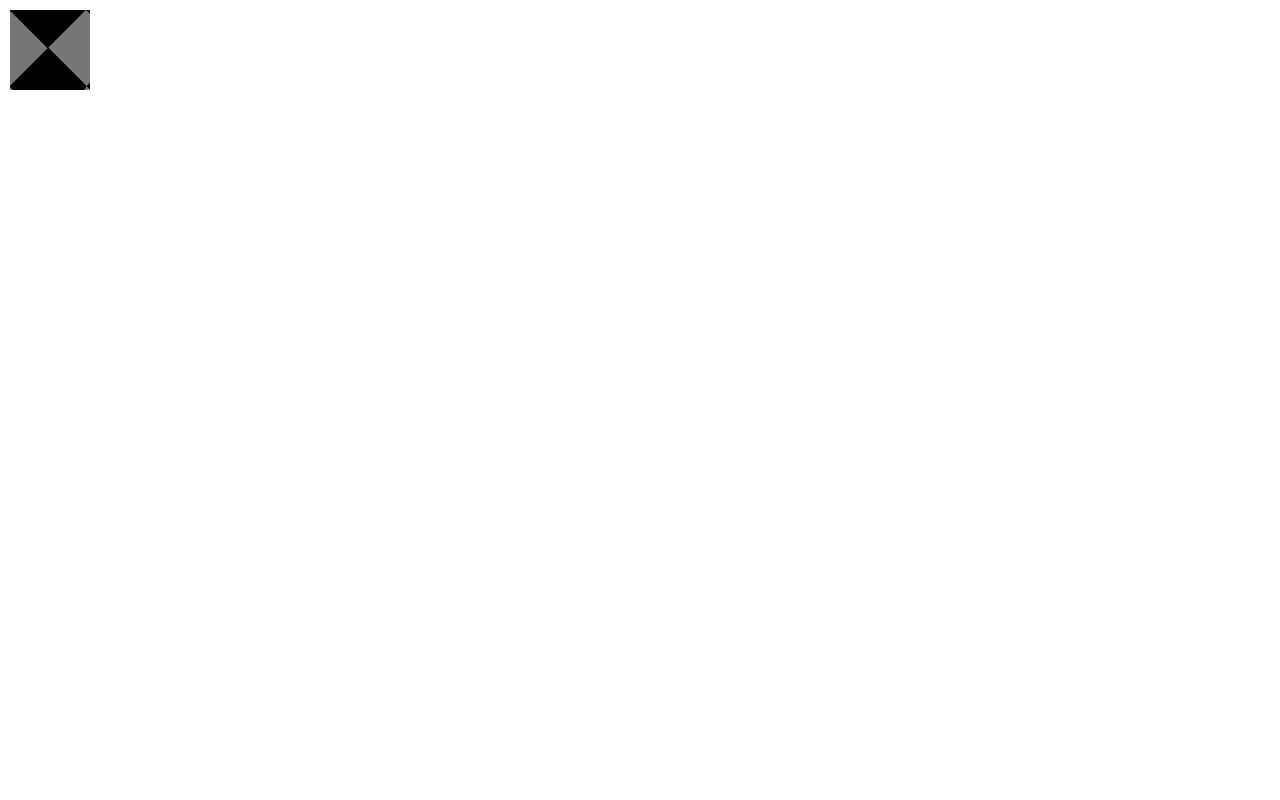
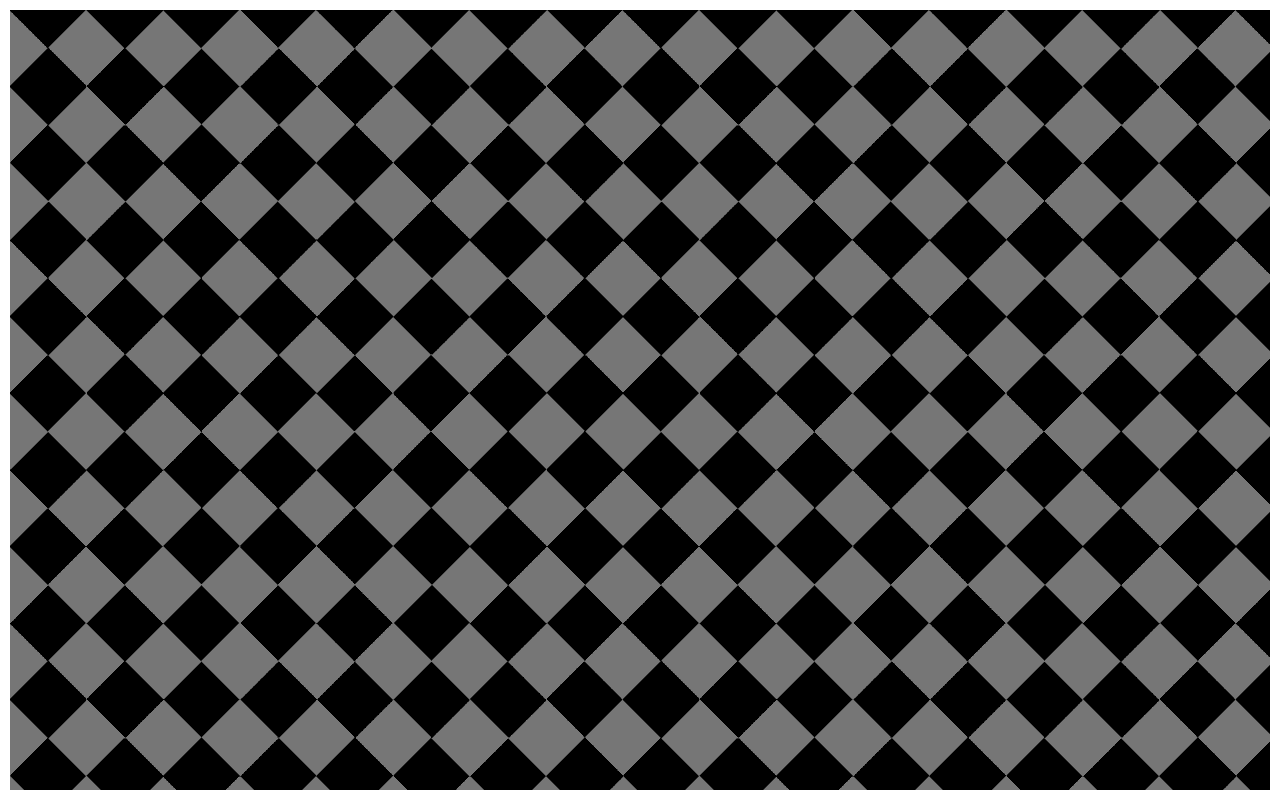
Before and after one commit to debbie-fan/mdn-web-developer-course, a plain HTML site: page window-resize-example/window-resize-example.html in a window 1280 px wide. Drawn offline with Linux system fonts and the light colour scheme.

Commit message:
Implement dynamic resizing to fill viewport

```diff
--- a/window-resize-example/window-resize-example.html
+++ b/window-resize-example/window-resize-example.html
@@ -25,7 +25,18 @@
     </div>
 
     <script>
+        const div = document.querySelector('div');
+        let winWidth = window.innerWidth;
+        let winHeight = window.innerHeight;
+        div.style.width = winWidth + 'px';
+        div.style.height = winHeight + 'px';
 
+        window.onresize = () => {
+        winWidth = window.innerWidth;
+        winHeight = window.innerHeight;
+        div.style.width = winWidth + 'px';
+        div.style.height = winHeight + 'px';
+      }
     </script>
   </body>
 </html>
```
